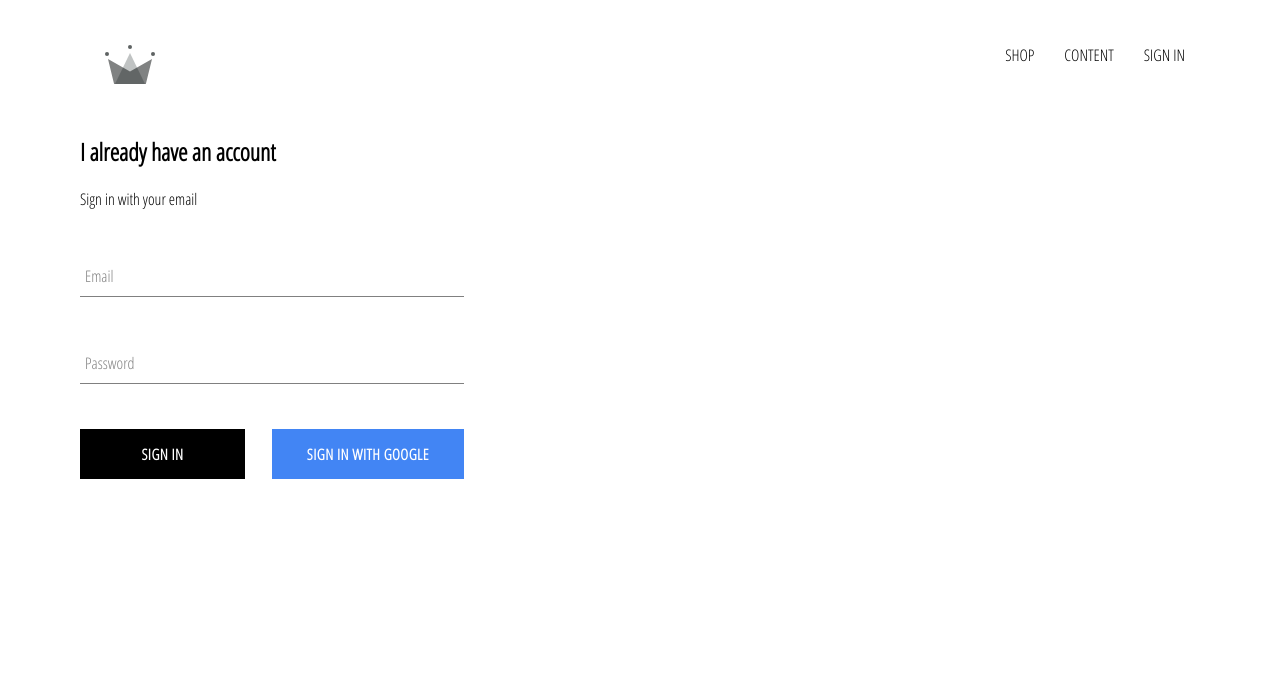
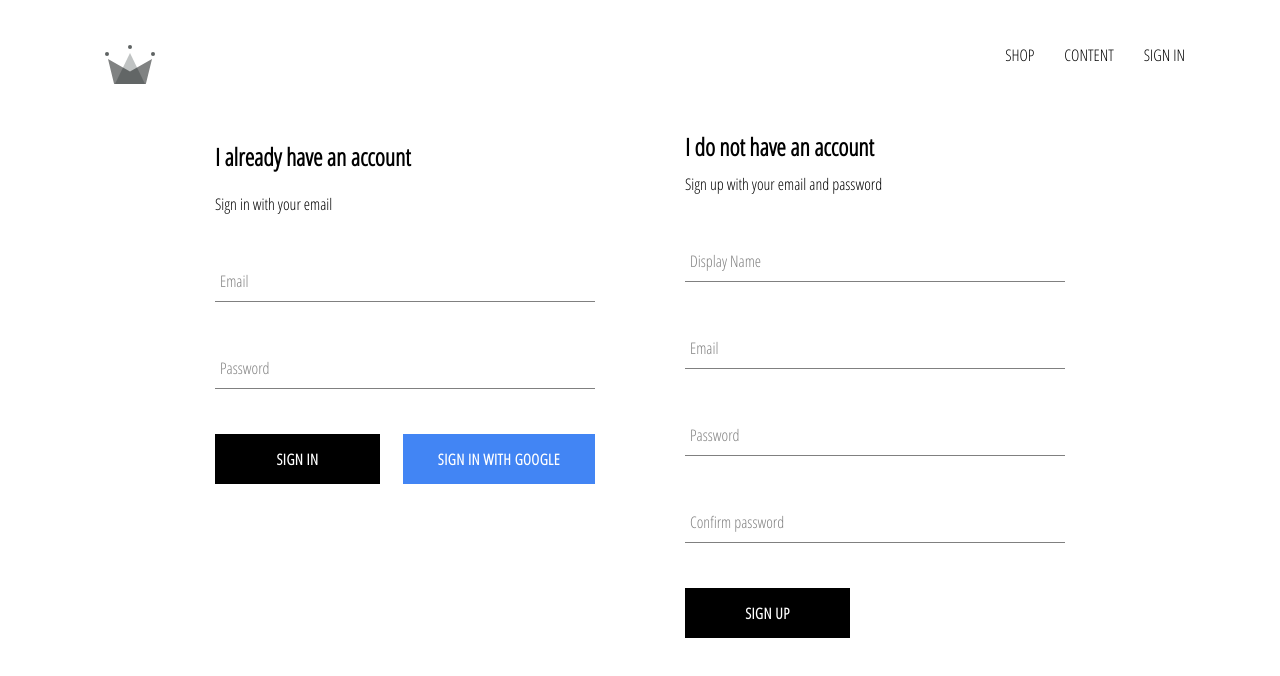
Before and after one commit to ryanbartolay/crwn-clothing, a React (Create React App) app: page /signin in a window 1280 px wide. Shown: the top 676 px of the page. Built offline with nearby package versions, Linux system fonts and the light colour scheme; no server answers.

Commit message:
implemented signup with email and password

```diff
--- a/src/components/signin/signin.component.jsx
+++ b/src/components/signin/signin.component.jsx
@@ -20,7 +20,7 @@
   };
 
   handleChange = (event) => {
-    const { value, name } = event;
+    const { value, name } = event.target;
     this.setState({ [name]: value });
   };
 
--- a/src/components/signin/signin.styles.scss
+++ b/src/components/signin/signin.styles.scss
@@ -1,5 +1,5 @@
 .sign-in {
-    width: 30vw;
+    width: 380px;
     display: flex;
     flex-direction: column;
 
--- a/src/components/signup/signup.component.jsx
+++ b/src/components/signup/signup.component.jsx
@@ -0,0 +1,92 @@
+import React, { Component } from "react";
+
+import FormInput from "../form-input/form-input.component";
+
+import "./signup.styles.scss";
+import CustomButton from "../custom-buttom/custom-buttom.components";
+import { auth, createUserProfileDocument } from "../../firebase/firebase.utils";
+
+class SignUp extends Component {
+  constructor() {
+    super();
+    this.state = this.defaultState;
+  }
+
+  defaultState = {
+    displayName: "",
+    email: "",
+    password: "",
+    confirmPassword: "",
+  };
+
+  handleSubmit = async (event) => {
+    event.preventDefault();
+    const { displayName, email, password, confirmPassword } = this.state;
+    if (password !== confirmPassword) {
+      alert("Passwords dont match");
+      return;
+    }
+    try {
+      const { user } = await auth.createUserWithEmailAndPassword(
+        email,
+        password
+      );
+      await createUserProfileDocument(user, { displayName });
+      this.setState(this.defaultState);
+    } catch (error) {
+      console.error(error);
+    }
+  };
+
+  handleChange = (event) => {
+    const { value, name } = event.target;
+    this.setState({ [name]: value });
+  };
+
+  render() {
+    const { displayName, email, password, confirmPassword } = this.state;
+    return (
+      <div className="sign-up">
+        <h2 className="title">I do not have an account</h2>
+        <span>Sign up with your email and password</span>
+        <form className="sign-up-form" onSubmit={this.handleSubmit}>
+          <FormInput
+            type="text"
+            name="displayName"
+            value={displayName}
+            onChange={this.handleChange}
+            label="Display Name"
+            required
+          />
+          <FormInput
+            type="email"
+            name="email"
+            value={email}
+            onChange={this.handleChange}
+            label="Email"
+            required
+          />
+          <FormInput
+            type="password"
+            name="password"
+            value={password}
+            onChange={this.handleChange}
+            label="Password"
+            required
+          />
+          <FormInput
+            type="password"
+            name="confirmPassword"
+            value={confirmPassword}
+            onChange={this.handleChange}
+            label="Confirm password"
+            required
+          />
+          <CustomButton type="submit">SIGN UP</CustomButton>
+        </form>
+      </div>
+    );
+  }
+}
+
+export default SignUp;
--- a/src/components/signup/signup.styles.scss
+++ b/src/components/signup/signup.styles.scss
@@ -0,0 +1,9 @@
+.sign-up {
+    display: flex;
+    flex-direction: column;
+    width: 380px;
+
+    .title {
+        margin: 10px 0;
+    }
+}
--- a/src/pages/signin-and-signup/signin-and-signup.component.jsx
+++ b/src/pages/signin-and-signup/signin-and-signup.component.jsx
@@ -1,9 +1,12 @@
 import React from "react";
 import SignIn from "../../components/signin/signin.component";
+import SignUp from "../../components/signup/signup.component";
+import "./signin-and-signup.styles.scss"
 
 const SignInAndSignUpPage = () => (
-  <div>
+  <div className="sign-in-and-sign-up">
     <SignIn />
+    <SignUp />
   </div>
 );
 
--- a/src/pages/signin-and-signup/signin-and-signup.styles.scss
+++ b/src/pages/signin-and-signup/signin-and-signup.styles.scss
@@ -0,0 +1,6 @@
+.sign-in-and-sign-up {
+    width: 850px;
+    display: flex;
+    justify-content: space-between;
+    margin: 30px auto;
+}
```
